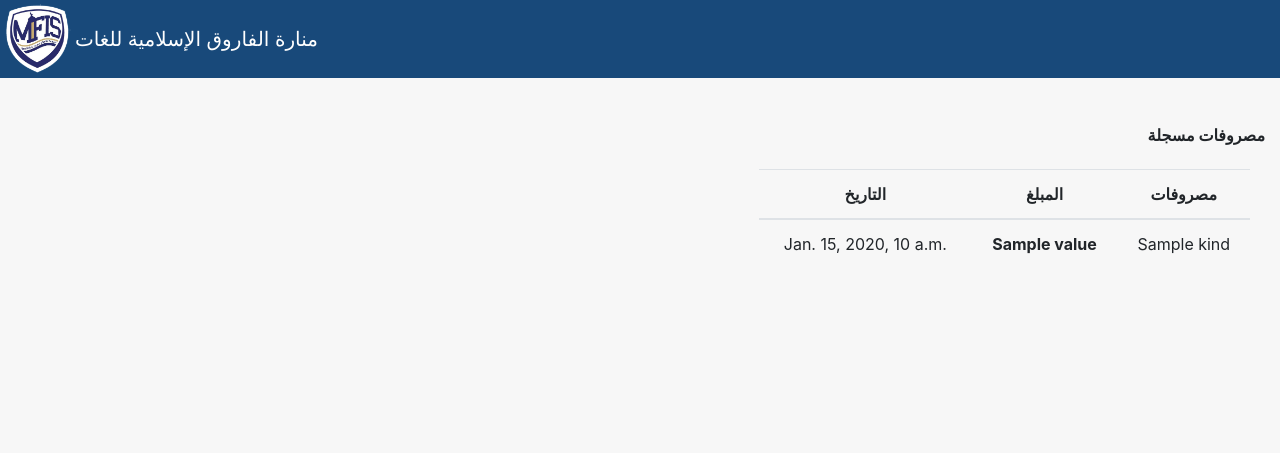
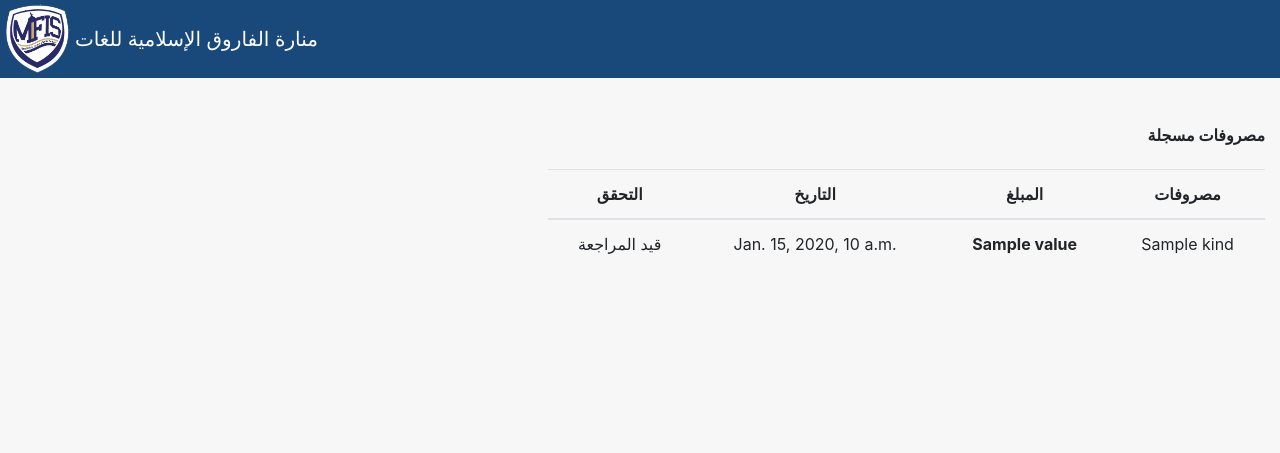
Before and after one commit to mosaadcode/mfis_aws, a Django app: template fees/templates/fees/recorded.html in a window 1280 px wide. Shown: the top 453 px of the page. Run offline with Django 3.2, Linux system fonts and the light colour scheme; the template is opened without the code that fills it: most values are stand-ins (such as "Sample title", 1, 10 or a date in 2020); some libraries are stand-ins or nearby versions.

Commit message:
add verification icon to recorded fees page

```diff
--- a/fees/templates/fees/recorded.html
+++ b/fees/templates/fees/recorded.html
@@ -20,14 +20,14 @@
     </div>
   </div>
 
-  <div class="row"
-  <div class="col-md-7 ">
+  <div class="row">
+  <div class="col-md-5 ">
   </div>
-    <div class="col-md-5 ml-auto text-center">
+    <div class="col-md-7 ml-auto text-center">
   		<table class="table table-hover">
   		  <thead>
   		    <tr>
-
+            <th scope="col">التحقق</th>
   		      <th scope="col">التاريخ</th>
             <th scope="col">المبلغ</th>
             <th scope="col">مصروفات</th>
@@ -36,7 +36,11 @@
   		  <tbody>
            {% for fee in fees %}
   		    <tr>
-
+            {% if fee.verified == True %}
+            <td class="align-middle"><i class="fa fa-check" aria-hidden="true"></i></td>
+            {% else %}
+            <td>قيد المراجعة</td>
+            {% endif %}
   		      <td>{{ fee.payment_date }}</td>
             <th scope="row">{{ fee.value }}</th>
             <td>{{ fee.kind }}</td>
```
